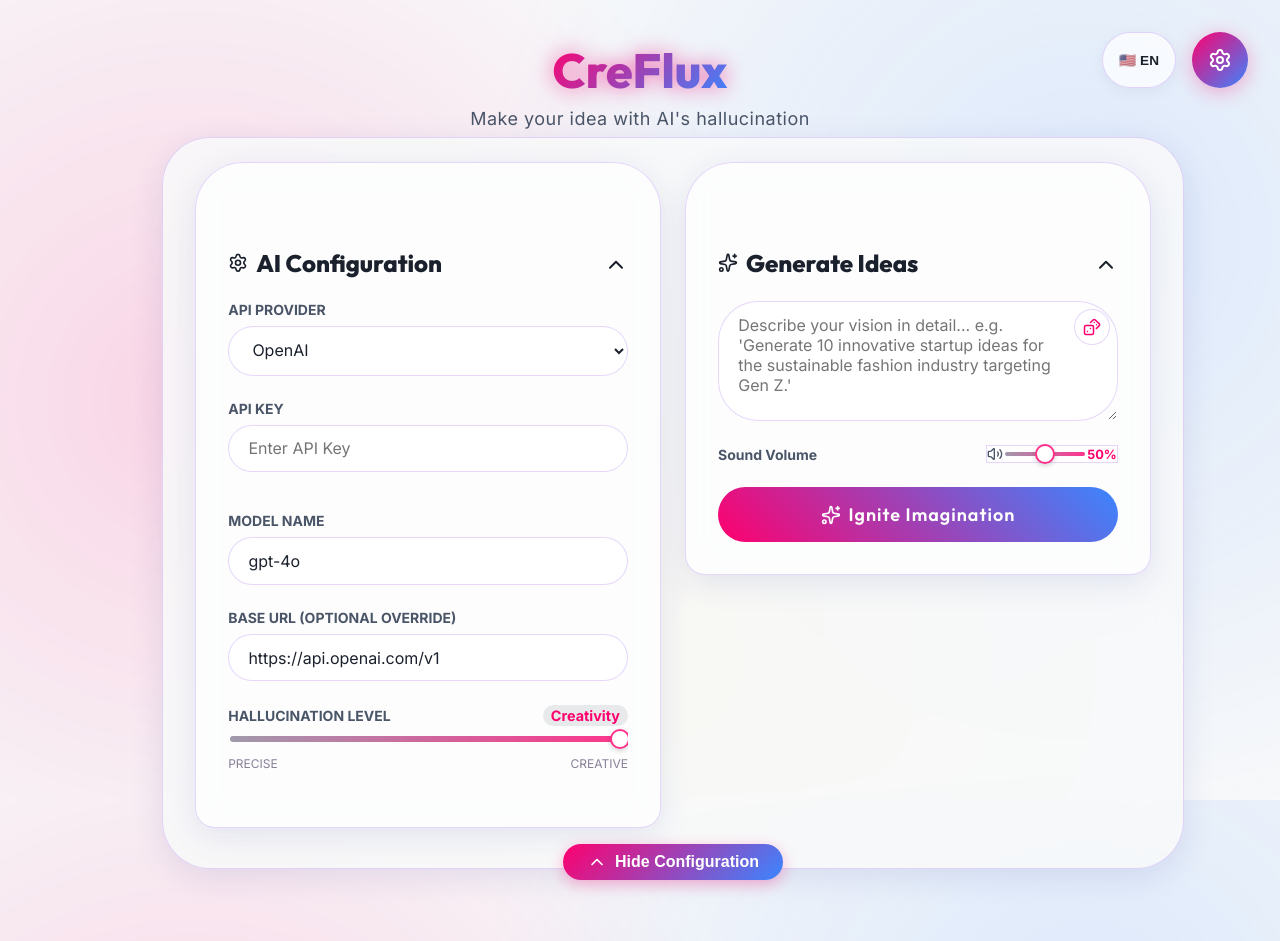
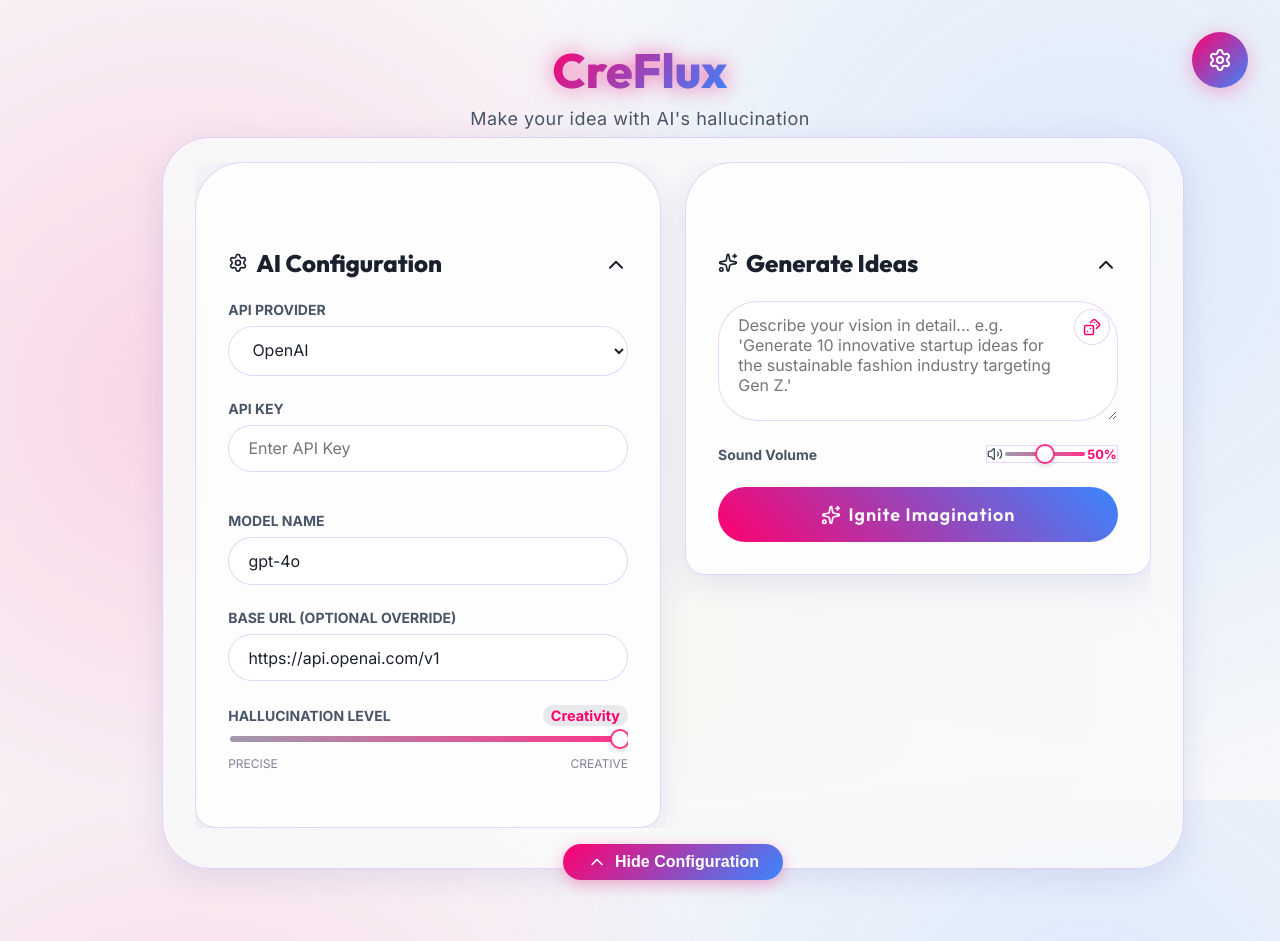
Before and after one commit to boriisyun-stack/CreFlux, a React (Vite) app: page / in a window 1280 px wide. Built offline with nearby package versions, Linux system fonts and the light colour scheme.

Commit message:
refactor: remove i18n support, restore English-only UI, fix master collapse transition

```diff
--- a/src/App.jsx
+++ b/src/App.jsx
@@ -15,98 +15,7 @@ const PROVIDERS = {
   custom: { name: 'Custom', defaultBase: '', defaultModel: '' },
 };
 
-const SLIDER_LABELS = {
-  en: ["Copy and Paste", "Reference", "Normal", "Create", "Creativity"],
-  ko: ["복붙", "참고", "일반", "창작", "창의성"]
-};
-
-// --- i18n DICTIONARY ---
-const t = {
-  en: {
-    appTitle: "CreFlux",
-    appSubtitle: "Make your idea with AI's hallucination",
-    settingsTitle: "AI Configuration",
-    settingsDesc: "Fine-tune your model parameters for the perfect output.",
-    provider: "API PROVIDER",
-    apiKey: "API KEY",
-    apiKeyPlaceholder: "Enter API Key",
-    modelName: "MODEL NAME",
-    modelPlaceholder: "e.g. gpt-4o",
-    baseUrl: "BASE URL (OPTIONAL OVERRIDE)",
-    hallucLevel: "HALLUCINATION LEVEL",
-    precise: "PRECISE",
-    creative: "CREATIVE",
-    generateTitle: "Generate Ideas",
-    promptPlaceholder: "Describe your vision in detail... e.g. 'Generate 10 innovative startup ideas for the sustainable fashion industry targeting Gen Z.'",
-    promptRandBtn: "Use a random prompt",
-    igniteBtn: "Ignite Imagination",
-    connecting: "Connecting Synapses...",
-    hideConfig: "Hide Configuration",
-    showConfig: "Show Configuration",
-    evaluating: "Evaluating proposed solutions...",
-    spawning: "Spawning Ideas...",
-    ideaCopy: "Copy Idea",
-    syntax: "Syntax",
-    feasibility: "Feasibility",
-    relevance: "Relevance",
-    novelty: "Novelty",
-    reasoningPrefix: "AI Reasoning:",
-    translateBtnEn: "Translate to English",
-    translateBtnKo: "Translate to Korean",
-    translating: "Translating...",
-    copyFormatTitle: "Copy Format",
-    presets: "Presets",
-    customP: "Customize directly or select a preset above. Available variables:",
-    customLabel: "Custom Format Template",
-    preview: "Preview",
-    errNoKey: "Please enter your API key in the configuration panel.",
-    errNoPrompt: "Please provide a prompt snippet to guide the generation rules.",
-    errNoIdea: "No ideas were generated. Try tweaking the prompt or checking the model.",
-    errGlobal: "An error occurred: "
-  },
-  ko: {
-    appTitle: "CreFlux",
-    appSubtitle: "AI의 환각을 이용해 당신의 아이디어를 구체화하세요",
-    settingsTitle: "AI 설정",
-    settingsDesc: "완벽한 결과물을 위해 모델 매개변수를 조정하세요.",
-    provider: "API 제공자",
-    apiKey: "API 키",
-    apiKeyPlaceholder: "API 키 입력",
-    modelName: "모델 이름",
-    modelPlaceholder: "예: gpt-4o",
-    baseUrl: "기본 URL (선택 사항)",
-    hallucLevel: "환각(창의성) 레벨",
-    precise: "정확함",
-    creative: "창의적임",
-    generateTitle: "아이디어 생성",
-    promptPlaceholder: "설명할 비전을 입력하세요... 예: 'Z세대를 겨냥한 지속가능한 패션 산업을 위한 혁신적인 스타트업 아이디어 10개 생성해줘.'",
-    promptRandBtn: "무작위 프롬프트 생성",
-    igniteBtn: "상상력 발화",
-    connecting: "시냅스 연결 중...",
-    hideConfig: "설정 숨기기",
-    showConfig: "설정 보기",
-    evaluating: "제시된 아이디어 검증 중...",
-    spawning: "아이디어 생성 중...",
-    ideaCopy: "아이디어 복사",
-    syntax: "구문",
-    feasibility: "실현 가능성",
-    relevance: "관련성",
-    novelty: "참신함",
-    reasoningPrefix: "AI의 분석 평가:",
-    translateBtnEn: "영어로 번역하기",
-    translateBtnKo: "한국어로 번역하기",
-    translating: "번역 중...",
-    copyFormatTitle: "복사 형식 설정",
-    presets: "빠른 프리셋",
-    customP: "직접 사용자 정의하거나 위에서 프리셋을 선택하세요. 사용 가능한 변수:",
-    customLabel: "사용자 정의 복사 양식",
-    preview: "미리보기",
-    errNoKey: "API 설정에서 호환 가능한 API 키를 입력해주세요.",
-    errNoPrompt: "어떤 생성 규칙을 가지고 만들까요? 프롬프트를 입력해주세요!",
-    errNoIdea: "아이디어가 생성되지 않았습니다. 프롬프트를 조정하거나 모델을 확인해보세요.",
-    errGlobal: "오류가 발생했습니다: "
-  }
-};
+const SLIDER_LABELS = ["Copy and Paste", "Reference", "Normal", "Create", "Creativity"];
 
 // --- STITCHES COMPONENTS ---
 
@@ -791,27 +700,7 @@ const SettingsGearBtn = styled('button', {
   },
 });
 
-const LangToggleBtn = styled('button', {
-  background: 'rgba(255,255,255,0.7)',
-  border: '1px solid $border',
-  backdropFilter: 'blur(5px)',
-  cursor: 'pointer',
-  color: '$text',
-  padding: '0.6rem 1rem',
-  fontSize: '0.85rem',
-  fontWeight: 700,
-  borderRadius: '$round',
-  display: 'flex',
-  alignItems: 'center',
-  justifyContent: 'center',
-  transition: 'all 0.2s ease',
-  boxShadow: '0 4px 15px rgba(0, 0, 0, 0.05)',
-  '&:hover': {
-    background: 'white',
-    transform: 'scale(1.05)',
-    boxShadow: '0 6px 20px rgba(0, 0, 0, 0.1)',
-  },
-});
+
 
 const TopRightControls = styled('div', {
   position: 'fixed',
@@ -905,7 +794,7 @@ export default function App() {
     try { return parseFloat(localStorage.getItem('creflux_sound_volume') ?? '0.5'); } catch { return 0.5; }
   });
 
-  const [lang, setLang] = useState('en');
+
 
   const handleProviderChange = (e) => {
     const newProv = e.target.value;
@@ -919,19 +808,19 @@ export default function App() {
   const handleGenerate = async () => {
     let finalApiKey = apiKey.trim();
     if (!finalApiKey) {
-      setError(t[lang].errNoKey);
+      setError("Please enter your API key in the configuration panel.");
       setShowSettings(true);
       setIsHeaderOpen(true); // Ensure master panel is visible
       return;
     }
     if (!prompt.trim()) {
-      setError(t[lang].errNoPrompt);
+      setError("Please provide a prompt snippet to guide the generation rules.");
       return;
     }
 
     setError(null);
     setIsGenerating(true);
-    setGenerationStep(t[lang].connecting);
+    setGenerationStep("Connecting Synapses...");
     setResults([]);
 
     const providerConfig = {
@@ -944,12 +833,12 @@ export default function App() {
     try {
       const enhancedPrompt = await enhancePrompt(providerConfig, prompt);
 
-      setGenerationStep(t[lang].evaluating);
+      setGenerationStep("Evaluating proposed solutions...");
       const hallucinationLevel = sliderIndex * 0.5; // Maps 0-4 to 0.0-2.0
       const rawIdeas = await generateIdeas(providerConfig, enhancedPrompt, hallucinationLevel);
 
       if (!rawIdeas || rawIdeas.length === 0) {
-        throw new Error(t[lang].errNoIdea);
+        throw new Error("No ideas were generated. Try tweaking the prompt or checking the model.");
       }
 
       // Evaluate the batch of 100 ideas in one API call
@@ -964,7 +853,7 @@ export default function App() {
       setShowSettings(false);
 
     } catch (err) {
-      setError(t[lang].errGlobal + err.message);
+      setError("An error occurred: " + err.message);
       setIsHeaderOpen(true);
     } finally {
       setIsGenerating(false);
@@ -982,47 +871,7 @@ export default function App() {
   }, []);
 
 
-  const [isTranslating, setIsTranslating] = useState({});
 
-  // Translation Function
-  const handleTranslate = async (index) => {
-    const idea = results[index]; // Changed from 'ideas' to 'results'
-    if (idea.isTranslated) return;
-
-    setIsTranslating(prev => ({ ...prev, [index]: true }));
-
-    try {
-      const textsToTranslate = [idea.title, idea.idea, idea.evaluation.reasoning];
-      const targetLang = lang === 'en' ? 'ko' : 'en'; // Translate to the opposite language
-
-      const response = await fetch('/api/translate', {
-        method: 'POST',
-        headers: { 'Content-Type': 'application/json' },
-        body: JSON.stringify({ texts: textsToTranslate, targetLang })
-      });
-
-      if (!response.ok) throw new Error('Translation failed');
-      const data = await response.json();
-
-      const newIdeas = [...results]; // Changed from 'ideas' to 'results'
-      newIdeas[index] = {
-        ...idea,
-        title: data.translations[0],
-        idea: data.translations[1], // Changed 'content' to 'idea'
-        evaluation: {
-          ...idea.evaluation,
-          reasoning: data.translations[2],
-        },
-        isTranslated: true
-      };
-      setResults(newIdeas); // Changed from 'setIdeas' to 'setResults'
-    } catch (err) {
-      console.error('Translation error:', err);
-      // Optional: Add toast or alert here
-    } finally {
-      setIsTranslating(prev => ({ ...prev, [index]: false }));
-    }
-  };
 
   const handleCopy = useCallback((item, index) => {
     const copyText = copyFormat
@@ -1052,16 +901,13 @@ export default function App() {
       <RootContainer>
         <AppContainer>
           <Header>
-            <h1>{t[lang].appTitle}</h1>
+            <h1>CreFlux</h1>
             <p>
-              {t[lang].appSubtitle}
+              Make your idea with AI's hallucination
             </p>
           </Header>
 
           <TopRightControls>
-            <LangToggleBtn onClick={() => setLang(lang === 'en' ? 'ko' : 'en')} title="Toggle Language">
-              {lang === 'en' ? '🇺🇸 EN' : '🇰🇷 KR'}
-            </LangToggleBtn>
             <SettingsGearBtn onClick={() => setShowCopySettings(true)} title="Copy format settings">
               <Settings size={24} />
             </SettingsGearBtn>
@@ -1075,18 +921,19 @@ export default function App() {
           )}
 
           <StickyHeader>
-            <div style={{ position: 'relative', width: '100%' }}>
+            <div style={{ position: 'relative', width: '100%', display: 'grid', gridTemplateRows: isHeaderOpen ? '1fr' : '0fr', transition: 'grid-template-rows 0.4s ease' }}>
+              <div style={{ overflow: 'hidden', minHeight: 0 }}>
                 <PanelsSplit>
                   <GlassPanel open={showSettings}>
                     <ToggleHeader open={showSettings} onClick={() => setShowSettings(!showSettings)}>
-                    <h2><Settings size={20} /> {t[lang].settingsTitle}</h2>
+                      <h2><Settings size={20} /> AI Configuration</h2>
                       {showSettings ? <ChevronUp size={24} /> : <ChevronDown size={24} />}
                     </ToggleHeader>
 
                     <ToggleBody open={showSettings}>
                       <div>
                         <FormGroup>
-                        <Label>{t[lang].provider}</Label>
+                          <Label>API PROVIDER</Label>
                           <Select value={provider} onChange={handleProviderChange}>
                             {Object.entries(PROVIDERS).map(([key, data]) => (
                               <option key={key} value={key}>{data.name}</option>
@@ -1096,20 +943,20 @@ export default function App() {
 
                         <FormRow>
                           <FormGroup>
-                          <Label>{t[lang].apiKey}</Label>
+                            <Label>API KEY</Label>
                             <Input
                               type="password"
-                            placeholder={t[lang].apiKeyPlaceholder}
+                              placeholder="Enter API Key"
                               value={apiKey}
                               onChange={(e) => setApiKey(e.target.value)}
                             />
                           </FormGroup>
 
                           <FormGroup>
-                          <Label>{t[lang].modelName}</Label>
+                            <Label>MODEL NAME</Label>
                             <Input
                               type="text"
-                            placeholder={t[lang].modelPlaceholder}
+                              placeholder="e.g. gpt-4o"
                               value={model}
                               onChange={(e) => setModel(e.target.value)}
                             />
@@ -1117,7 +964,7 @@ export default function App() {
                         </FormRow>
 
                         <FormGroup>
-                        <Label>{t[lang].baseUrl}</Label>
+                          <Label>BASE URL (OPTIONAL OVERRIDE)</Label>
                           <Input
                             type="url"
                             placeholder="https://api.openai.com/v1"
@@ -1130,8 +977,8 @@ export default function App() {
                         <FormGroup>
                           <SliderContainer>
                             <SliderHeader>
-                            <Label style={{ marginBottom: 0 }}>{t[lang].hallucLevel}</Label>
-                            <SliderValue>{SLIDER_LABELS[lang][sliderIndex]}</SliderValue>
+                              <Label style={{ marginBottom: 0 }}>HALLUCINATION LEVEL</Label>
+                              <SliderValue>{SLIDER_LABELS[sliderIndex]}</SliderValue>
                             </SliderHeader>
                             <SliderInput
                               type="range"
@@ -1142,8 +989,8 @@ export default function App() {
                               onChange={(e) => setSliderIndex(parseInt(e.target.value, 10))}
                             />
                             <div style={{ display: 'flex', justifyContent: 'space-between', color: '#888098', fontSize: '0.75rem', marginTop: '4px' }}>
-                            <span>{t[lang].precise}</span>
-                            <span>{t[lang].creative}</span>
+                              <span>PRECISE</span>
+                              <span>CREATIVE</span>
                             </div>
                           </SliderContainer>
                         </FormGroup>
@@ -1153,7 +1000,7 @@ export default function App() {
 
                   <GlassPanel open={showGenerate}>
                     <ToggleHeader open={showGenerate} onClick={() => setShowGenerate(!showGenerate)}>
-                    <h2><Sparkles size={20} /> {t[lang].generateTitle}</h2>
+                      <h2><Sparkles size={20} /> Generate Ideas</h2>
                       {showGenerate ? <ChevronUp size={24} /> : <ChevronDown size={24} />}
                     </ToggleHeader>
 
@@ -1161,11 +1008,11 @@ export default function App() {
                       <div>
                         <FormGroup style={{ position: 'relative' }}>
                           <Textarea
-                          placeholder={t[lang].promptPlaceholder}
+                            placeholder="Describe your vision in detail... e.g. 'Generate 10 innovative startup ideas for the sustainable fashion industry targeting Gen Z.'"
                             value={prompt}
                             onChange={(e) => setPrompt(e.target.value)}
                           />
-                        <RandomPromptBtn onClick={handleRandomPrompt} title={t[lang].promptRandBtn}>
+                          <RandomPromptBtn onClick={handleRandomPrompt} title="Use a random prompt">
                             <Dices size={18} />
                           </RandomPromptBtn>
                         </FormGroup>
@@ -1200,7 +1047,7 @@ export default function App() {
                           {isGenerating ? (
                             <><Loader><Sparkles size={20} /></Loader> {generationStep}</>
                           ) : (
-                          <><Sparkles size={20} /> {t[lang].igniteBtn}</>
+                            <><Sparkles size={20} /> Ignite Imagination</>
                           )}
                         </Button>
                       </div>
@@ -1208,12 +1055,13 @@ export default function App() {
                   </GlassPanel>
                 </PanelsSplit>
               </div>
+            </div>
 
             <MasterToggleBtn onClick={() => setIsHeaderOpen(!isHeaderOpen)}>
               {isHeaderOpen ? (
-                <><ChevronUp size={20} /> {t[lang].hideConfig}</>
+                <><ChevronUp size={20} /> Hide Configuration</>
               ) : (
-                <><ChevronDown size={20} /> {t[lang].showConfig}</>
+                <><ChevronDown size={20} /> Show Configuration</>
               )}
             </MasterToggleBtn>
           </StickyHeader>
@@ -1222,7 +1070,7 @@ export default function App() {
             {isGenerating && (
               <LoadingStateContainer>
                 <LargeLoader><Sparkles size={48} /></LargeLoader>
-                <h3>{t[lang].spawning}</h3>
+                <h3>Spawning Ideas...</h3>
                 <p>{generationStep}</p>
               </LoadingStateContainer>
             )}
@@ -1231,7 +1079,7 @@ export default function App() {
               <IdeasList>
                 {results.map((item, index) => (
                   <IdeaCard key={`${item.title}-${index}`} style={{ animationDelay: `${index * 0.1}s` }}>
-                    <CopyButton onClick={() => handleCopy(item, index)} title={t[lang].copyIdea}>
+                    <CopyButton onClick={() => handleCopy(item, index)} title="Copy Idea">
                       {copiedId === index ? <Check size={16} color="#4ade80" /> : <Copy size={16} />}
                     </CopyButton>
                     {item.title && <IdeaTitle>{item.title}</IdeaTitle>}
@@ -1240,7 +1088,7 @@ export default function App() {
                     </IdeaContent>
                     <IdeaMetrics>
                       <Metric>
-                        <MetricLabel>{t[lang].syntax}</MetricLabel>
+                        <MetricLabel>Syntax</MetricLabel>
                         <MetricValue color={getScoreColor(item.evaluation.syntax)}>
                           {item.evaluation.syntax || 0}
                         </MetricValue>
@@ -1252,7 +1100,7 @@ export default function App() {
                         </ProgressBarBg>
                       </Metric>
                       <Metric>
-                        <MetricLabel>{t[lang].feasibility}</MetricLabel>
+                        <MetricLabel>Feasibility</MetricLabel>
                         <MetricValue color={getScoreColor(item.evaluation.feasibility)}>
                           {item.evaluation.feasibility || 0}
                         </MetricValue>
@@ -1264,7 +1112,7 @@ export default function App() {
                         </ProgressBarBg>
                       </Metric>
                       <Metric>
-                        <MetricLabel>{t[lang].relevance}</MetricLabel>
+                        <MetricLabel>Relevance</MetricLabel>
                         <MetricValue color={getScoreColor(item.evaluation.relevance)}>
                           {item.evaluation.relevance || 0}
                         </MetricValue>
@@ -1276,7 +1124,7 @@ export default function App() {
                         </ProgressBarBg>
                       </Metric>
                       <Metric>
-                        <MetricLabel>{t[lang].novelty}</MetricLabel>
+                        <MetricLabel>Novelty</MetricLabel>
                         <MetricValue color={getScoreColor(item.evaluation.novelty)}>
                           {item.evaluation.novelty || 0}
                         </MetricValue>
@@ -1291,44 +1139,10 @@ export default function App() {
                     {item.evaluation.reasoning && (
                       <Reasoning>
                         <strong style={{ display: 'block', marginBottom: '4px', color: 'var(--colors-text)' }}>
-                          {t[lang].reasoningPrefix}
+                          AI Reasoning:
                         </strong>
                         "{item.evaluation.reasoning}"
                       </Reasoning>
-                    )}
-                    {!item.isTranslated && (
-                      <button
-                        onClick={() => handleTranslate(index)}
-                        disabled={isTranslating[index]}
-                        style={{
-                          marginTop: '$3',
-                          background: 'linear-gradient(135deg, $primary, $secondary)',
-                          border: 'none',
-                          borderRadius: '$round',
-                          color: 'white',
-                          padding: '0.6rem 1rem',
-                          fontSize: '0.9rem',
-                          fontWeight: 600,
-                          cursor: 'pointer',
-                          display: 'flex',
-                          alignItems: 'center',
-                          justifyContent: 'center',
-                          gap: '$2',
-                          transition: 'all 0.2s ease',
-                          '&:hover': {
-                            opacity: 0.9,
-                            transform: 'translateY(-1px)',
-                          },
-                          '&:disabled': {
-                            opacity: 0.6,
-                            cursor: 'not-allowed',
-                            transform: 'none',
-                          }
-                        }}
-                      >
-                        {isTranslating[index] ? <Loader><Sparkles size={14} /></Loader> : <Sparkles size={14} />}
-                        {isTranslating[index] ? '번역 중...' : '한국어로 번역하기'}
-                      </button>
                     )}
                   </IdeaCard>
                 ))}
@@ -1345,10 +1159,10 @@ export default function App() {
               <ModalCloseBtn onClick={() => setShowCopySettings(false)}>
                 <X size={20} />
               </ModalCloseBtn>
-              <h3><SlidersHorizontal size={20} /> 복사 형식</h3>
+              <h3><SlidersHorizontal size={20} /> Copy Format</h3>
 
               <label style={{ fontSize: '0.85rem', color: 'var(--colors-textMuted)', fontWeight: 600, display: 'block', marginBottom: '0.4rem' }}>
-                프리셋
+                Presets
               </label>
               <div style={{ display: 'flex', flexWrap: 'wrap', gap: '0.4rem', marginBottom: '1rem' }}>
                 {FORMAT_PRESETS.map(p => (
@@ -1373,7 +1187,7 @@ export default function App() {
               </div>
 
               <p style={{ fontSize: '0.85rem', color: 'var(--colors-textMuted)', marginBottom: '0.5rem' }}>
-                직접 사용자 정의하거나 위에서 프리셋을 선택하세요. 사용 가능한 변수:
+                Customize directly or select a preset above. Available variables:
               </p>
               <VariableList>
                 {COPY_VARIABLES.map(v => (
@@ -1387,7 +1201,7 @@ export default function App() {
               />
 
               <label style={{ fontSize: '0.85rem', color: 'var(--colors-textMuted)', fontWeight: 600, display: 'block', marginTop: '1rem', marginBottom: '0.4rem' }}>
-                미리보기
+                Preview
               </label>
               <pre style={{
                 background: 'rgba(0,0,0,0.03)',
```
Lines whose indentation alone changed are shown as unchanged.
